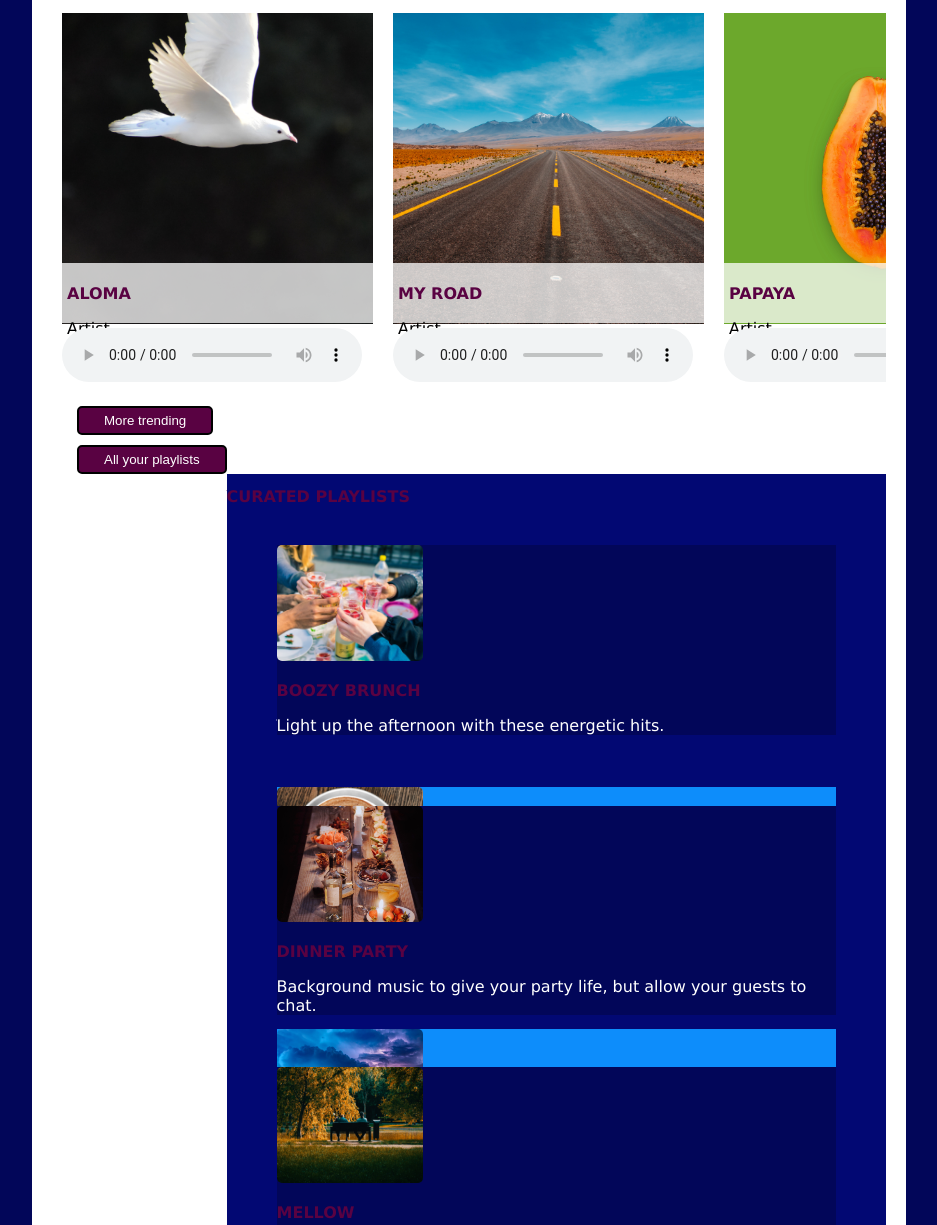
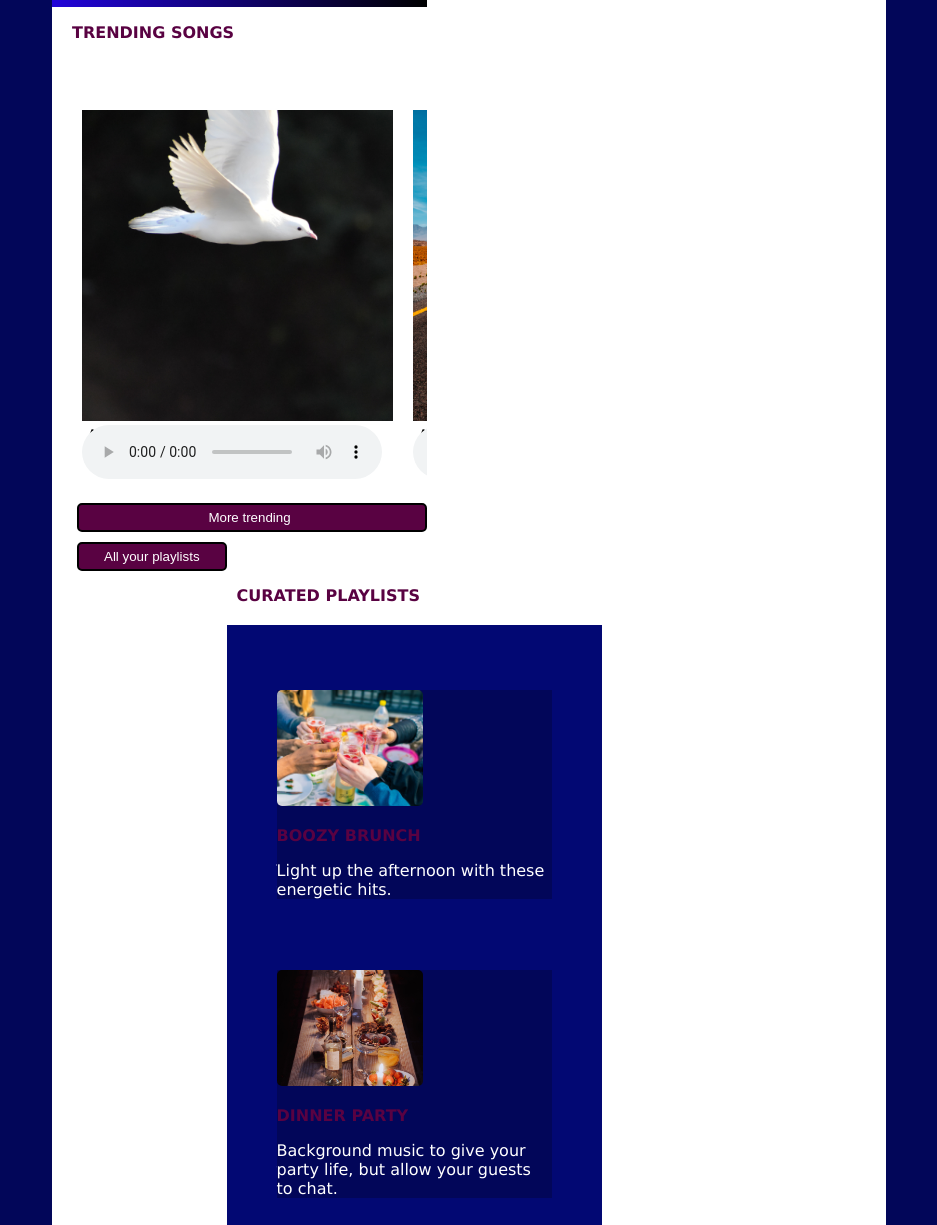
Before and after one commit to cjriver3/StreamingMedia, a plain HTML site: page index.html in a window 1280 px wide. Shown: the part 247-1472 px from the top of the page, without its empty margins (171-1108 px from the left). Drawn offline with Linux system fonts and the light colour scheme.

Commit message:
New Grid workaround

```diff
--- a/styles.css
+++ b/styles.css
@@ -9,17 +9,26 @@ body {
     background-color: white;
     width: 375px;
     margin: 0 auto;
-    padding-left: 20px;
-    padding-right: 20px;
+    display: grid;
+    grid-template-columns: 1fr 1fr;
+    grid-template-rows: auto;
+    grid-template-areas: "nav nav"
+                         "header header"
+                         "trending trending"
+                         "yourplaylists yourplaylists"
+                         "curatedplaylists curatedplaylists"
+                         "footer footer";
 }
 
 header {
     background: linear-gradient(to right, #2104d9,black);
     color: white;
-    width: fit-content;
-    margin: 0px -20px 0px -20px;
-    padding: 10px 25px 10px 25px;
+    width: 375px;;
     grid-area: header;
+}
+
+header h1, header p {
+    padding-left: 15px;
 }
 
 li {
@@ -36,6 +45,9 @@ li:first-of-type {
     top: 50%;
     left: 50%;
     transform: translate(-50%,-50%);
+    padding-bottom: 575px;
+    position: absolute;
+    z-index: 4;
 
 }
 
@@ -52,13 +64,6 @@ h1 {
     text-transform: uppercase;
 }
 
-/*Top level grid container*/
-#topContainer {
-    display: grid;
-    grid-template-rows: 1fr 1fr;
-    grid-template-areas: "nav"
-                         "header";
-}
 h2, h3 {
     font-size: 1em;
     text-transform: uppercase;
@@ -69,27 +74,96 @@ p, dl, dd {
     font-size: 1em;
 }
 
+#trending > * {
+    padding-left: 20px;
+}
+
+#trending h3 {
+    padding-left: 10px;
+}
+
+dt {
+    padding-top: 10px;
+}
+
+dd {
+    margin-left: 0;
+}
+
+#trending {
+    display: grid;
+    width: 375px;
+    grid-template-rows: auto 1fr;
+    grid-template-areas: "trendingTitle"
+                         "trendingContent";
+}
+
+#trending h2 {
+    grid-area: trendingTitle;
+}
+
+#trending .scroll {
+    grid-area: trendingContent;
+
+}
+
+footer {
+    grid-area: footer;
+    height: 100px;
+    padding-top: 50px;
+}
 footer p {
     font-size: 0.75em;
+    margin-top: -25px;
 }
+
+#playlist h2 {
+    grid-area: playlistTitle;;
+}
+
+#playlist .scroll {
+    grid-area: playlistContent;
+}
+
 
 #playlists {
     background-color: #2699FB;
     color: white;
     padding-bottom: 10px;
-    grid-area: yourPlaylists;
+    grid-area: yourplaylists;
+    width: 375px;
+    display: grid;
+    grid-template-rows: auto 1fr;
+    grid-template-areas: "playlistTitle"
+                         "playlistContent";
+}
+
+#curatedPlaylist h2 {
+    grid-area: curatedTitle;
+    background-color: white;
+}
+
+#curatedPlaylists .scroll {
+    grid-area: curatedContent;
 }
 
 #curatedPlaylists {
     background-color: #020873;
     color: white;
     padding-bottom: 10px;
-    grid-area: curatedPlaylists;
+    grid-area: curatedplaylists;
+    width: 375px;
+    display: grid;
+    grid-template-rows: auto 1fr;
+    grid-template-areas: "curatedTitle"
+                         "curatedContent";
+
 }
 
-section h2 {
+h2 {
     background-color: white;
-
+    padding: 15px 10px 20px 10px;
+    margin-top: 0.30px;
 }
 
 #playlists figure {
@@ -98,6 +172,23 @@ section h2 {
 
 #curatedPlaylists figure {
     background-color: #020659;
+}
+
+.Album {
+    display: inline-block;
+}
+
+.Album img {
+    position: relative;
+}
+
+.Album div {
+    background: white;
+}
+
+audio {
+    position: relative;
+    z-index: 2;
 }
 
 input[type="button"] {
@@ -119,6 +210,7 @@ footer{
 }
 /*scroll menu setup*/
 .scroll {
+    margin-top: 25px;
     display: grid;
     grid-template-columns: repeat(5, 1fr);
     overflow: auto;
```
